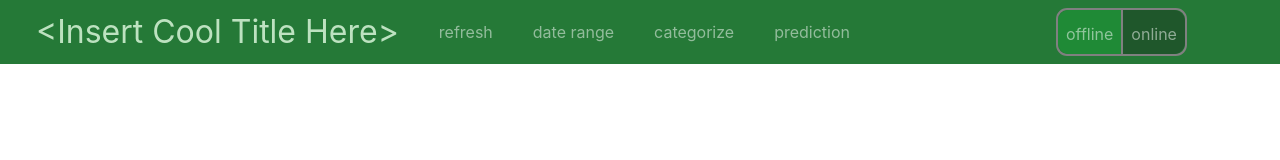
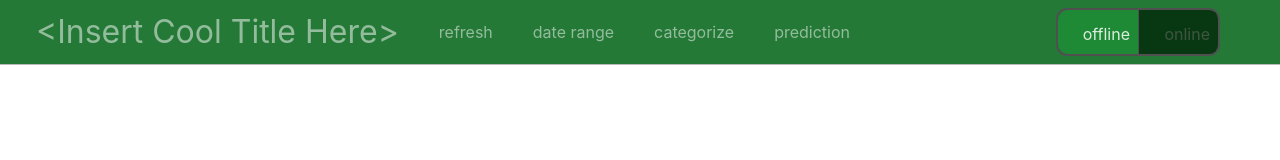
Before and after one commit to glennneiger/finance-visualizer, a React app: page / in a window 1280 px wide. Built offline with nearby package versions, Linux system fonts and the light colour scheme.

Commit message:
Add date range and online/offline selection to navbar.

```diff
--- a/package.json
+++ b/package.json
@@ -49,9 +49,11 @@
     "bootstrap": "^4.1.3",
     "concurrently": "^4.0.1",
     "jquery": "^3.3.1",
+    "moment": "^2.22.2",
     "nodemon": "^1.18.4",
     "popper.js": "^1.14.4",
     "react": "^16.5.2",
+    "react-datepicker": "^1.7.0",
     "react-dom": "^16.5.2"
   }
 }
--- a/src/client/scripts/index.js
+++ b/src/client/scripts/index.js
@@ -4,14 +4,33 @@ import 'bootstrap/dist/css/bootstrap.min.css';
 
 import React from 'react';
 import ReactDOM from 'react-dom';
-
+import moment from 'moment';
 import { NavBar } from "./navbar/navbar"
 
 class App extends React.Component {
+
+  constructor(props){
+    super(props);
+    this.state = {online:false, startDate:moment().startOf('day'), endDate:moment().startOf('day')};
+  }
+
+  setIsOnline = (isOnline) => {
+    this.setState(()=>({online:isOnline}));
+  }
+
+  setDateRange = (startDate, endDate) => {
+    this.setState(()=>{
+      return {
+        startDate:startDate,
+        endDate:endDate
+      }
+    });
+  }
+
   render() {
     return (
       <div>
-        <NavBar />
+        <NavBar setIsOnline={this.setIsOnline} online={this.state.online} startDate={this.state.startDate} endDate={this.state.endDate} setDateRange={this.setDateRange}/>
       </div>
     );
   }
--- /dev/null
+++ b/src/client/scripts/navbar/date-range.js
@@ -0,0 +1,107 @@
+import React from 'react';
+import DatePicker from 'react-datepicker';
+import moment from 'moment';
+
+import 'react-datepicker/dist/react-datepicker.css';
+
+
+export default class DateRangeForm extends React.Component{
+
+    constructor(props){
+      super(props);
+      this.state = {
+        visible: this.props.active,
+        start:{date: this.props.startDate, visible: false, displayName: "Start Date",error:false},
+        end:{date: this.props.endDate, visible: false, displayName: "End Date",error:false},
+      }
+    }
+
+    resetAll = () => {
+      this.setState({
+        visible: this.props.active,
+        start:{date: this.props.startDate, visible: false, displayName: "Start Date",error:false},
+        end:{date: this.props.endDate, visible: false, displayName: "End Date",error:false},
+      });
+    }
+
+    setDate = (key,date) => {
+      this.setState((previousState)=>{
+        let changes = Object.assign(previousState);
+        changes[key].date = date;
+        changes[key].visible = false;
+
+        let startDate = key === 'start' ? date : changes.start.date;
+        let endDate = key === 'end' ? date : changes.end.date;
+        changes.start.error = !this.validateStartDate(startDate);
+        changes.end.error = !this.validateEndDate(startDate,endDate);
+        return changes;
+      });
+    }
+
+    toggleVisibility = (key) => {
+      this.setState((previousState) =>{
+        let previousDatePicker = previousState[key];
+        let response = {};
+        response[key] = Object.assign(previousDatePicker);
+        response[key].visible = !previousDatePicker.visible;
+        response[key].error = false;
+        return response;
+      });
+    }
+
+    clearError = (key,event) =>{
+      console.log("focus");
+      this.setState( (previousState)=>{
+        let response = Object.assign(previousState);
+        response[key].error = false;
+        return response;
+      });
+    }
+
+    apply = (event) =>{
+      if(this.validate(this.state.start.date,this.state.end.date)){
+        this.props.callback(this.state.start.date,this.state.end.date);
+        return;
+      }
+    }
+
+    validate = (startDate,endDate) => this.validateStartDate(startDate) && this.validateEndDate(startDate,endDate);
+
+    validateStartDate = (startDate)=> startDate != null && moment.isMoment(startDate);
+
+    validateEndDate = (startDate,endDate)=> (endDate != null && moment.isMoment(endDate) && endDate.isSameOrAfter(startDate));
+
+    render(){
+      let displayClass = this.props.active ? "navbar-date-container" : "navbar-date-container-disabled";
+      return (
+        <div className={displayClass}>
+            <DateSelector name="start" visible={this.state.start.visible} date={this.state.start.date}
+              setDate={this.setDate} toggleVisibility={this.toggleVisibility} displayName={this.state.start.displayName}
+              error={this.state.start.error}/>
+            <DateSelector name="end" visible={this.state.end.visible} date={this.state.end.date}
+              setDate={this.setDate} toggleVisibility={this.toggleVisibility} displayName={this.state.end.displayName}
+              error={this.state.end.error} onFocus={this.clearError}/>
+            <button className="navbar-date-apply" onClick={this.apply}>Apply</button>
+        </div>
+      );
+  }
+}
+
+const DateSelector = (props) => {
+  let buttonClass = props.error ? 'navbar-date-button-error' : 'navbar-date-button';
+  return(
+    <div className="navbar-date-subcontainer">
+      <div className="navbar-date-labelblock">
+        <label className="navbar-date-label">{props.displayName}:</label>
+        <button className={buttonClass} onClick={(event) => props.toggleVisibility(props.name)}>{props.date.format('M/D/YYYY')}</button>
+      </div>
+      {props.visible ? (
+        <div className="navbar-date-picker">
+          <DatePicker inline peekNextMonth={false} selected={props.date}
+            onSelect={(date)=>props.setDate(props.name,date)}
+            />
+        </div>) : ''
+      }
+    </div>
+  );
+}
--- a/src/client/scripts/navbar/navbar.js
+++ b/src/client/scripts/navbar/navbar.js
@@ -1,37 +1,48 @@
 import "../../styles/navbar.scss"
 import React from 'react';
 
+import OnlineSlider from "./online-slider";
+import DateRangeForm from "./date-range"
+
 export class NavBar extends React.Component{
 
-  constructor(){
-    super();
+  constructor(props){
+    super(props);
+    this.state = {displayDateRange:false};
+    this.dateRangeForm = React.createRef();
   }
 
+  toggleDisplayDateRange = function(event){
+    this.setState((prevState)=>({displayDateRange:!prevState.displayDateRange}));
+    this.dateRangeForm.current.resetAll();
+  }
+  setDateRange = function(startDate,endDate){
+    this.props.setDateRange(startDate,endDate);
+    this.setState({displayDateRange:false});
+  }
   render(props) {
     return (
-      <nav id="navbar-nav" className="container-fluid navbar navbar-dark  main-navbar">
+      <div>
+        <nav id="navbar-nav" className="container-fluid navbar  main-navbar">
           <div className="row">
-          <div class="col-lg-10 vert-align">
+            <div className="col-lg-10 col-xs-12 vert-align">
               <div className="inline">
                   <span className="navbar-title">&lt;Insert Cool Title Here&gt;</span>
               </div>
-            <div class="inline navbar-left-container-wrapper">
+              <div className="inline navbar-left-container-wrapper">
                 <ul id="navbar-left-container">
                   <li className="navbar-item navbar-text">refresh</li>
-                <li className="navbar-item navbar-text">date range</li>
+                  <li onClick={this.toggleDisplayDateRange.bind(this)} className="navbar-item navbar-text">date range</li>
                   <li className="navbar-item navbar-text">categorize</li>
                   <li className="navbar-item navbar-text">prediction</li>
                 </ul>
               </div>
             </div>
-          <div class="col-lg-2">
-            <div class="navbar-right-container">
-              <span class="navbar-text navbar-status-option navbar-status-option-left navbar-status-option-active">offline</span>
-              <span class="navbar-text navbar-status-option navbar-status-option-right navbar-status-option-inactive">online</span>
-            </div>
-          </div>
+            <OnlineSlider setIsOnline={this.props.setIsOnline} online={this.props.online} />
           </div>
         </nav>
+        <DateRangeForm ref={this.dateRangeForm} active={this.state.displayDateRange} startDate={this.props.startDate} endDate={this.props.endDate} callback={this.setDateRange.bind(this)}/>
+      </div>
     );
   };
 }
--- /dev/null
+++ b/src/client/scripts/navbar/online-slider.js
@@ -0,0 +1,16 @@
+import React from 'react';
+
+export default (props) => {
+  let sliderClass = props.online ? "navbar-slider-on" : "navbar-slider-off";
+  return (
+    <div className="col-lg-2 d-none d-lg-block">
+      <div onClick={() => props.setIsOnline(!props.online)} className="navbar-right-container">
+        <div className="navbar-slider-wrapper">
+          <div className={sliderClass}></div>
+        </div>
+        <span className="navbar-text navbar-status-option navbar-status-option-left">offline</span>
+        <span className="navbar-text navbar-status-option navbar-status-option-right">online</span>
+      </div>
+    </div>
+  );
+}
--- a/src/client/styles/navbar.scss
+++ b/src/client/styles/navbar.scss
@@ -1,10 +1,15 @@
 $background-color: #257937;
 $height: 4rem;
-$status-border: grey;
+$status-border: rgb(80, 80, 80);
 $status-border-radius: .7rem;
+$status-border-width: 2px;
+$date-border-radius: .5rem;
+
+////////////////////////  NAV  ////////////////////////////////
+///////////////////////////////////////////////////////////////
 .main-navbar{
   background-color:$background-color;
-  color:#bde2c0;
+  color:rgba(255, 255, 255, 0.5);
   padding-top: 0;
   padding-bottom: 0;
   justify-content:left;
@@ -76,34 +81,107 @@ $status-border-radius: .7rem;
 }
 
 .navbar-right-container{
-  border: 2px solid $status-border;
+  border: $status-border-width solid $status-border;
   border-radius: $status-border-radius;
   width:fit-content;
   height:3rem;
   margin-top:.5rem;
-  vertical-align:middle;
   cursor:pointer;
 }
+
+/////////////////////  Online Slider  /////////////////////////
+///////////////////////////////////////////////////////////////
+
 .navbar-status-option{
   padding-left:.5rem;
   padding-right:.5rem;
   display:inline-block;
   line-height:3rem;
   vertical-align:top;
+  width:5rem;
+  background-color:#1f8a36;
+  color:rgba(255, 255, 255, 0.842);
 }
 
 .navbar-status-option-left{
-  border-right: 1px solid $status-border;
   border-radius: $status-border-radius 0 0 $status-border-radius;
 }
 .navbar-status-option-right{
-  border-left: 1px solid $status-border;
   border-radius: 0 $status-border-radius $status-border-radius 0;
 }
 
-.navbar-status-option-active{
-  background-color:#1f8a36;
+%navbar-slider{
+  background-color:#011804b7;
+  height:100%;
+  width:100%;
+  transition: margin-left .7s,border-right .1s,border-left .1s,border-radius .1s;
 }
-.navbar-status-option-inactive{
-  background-color:#1f572b;
+
+.navbar-slider-on {
+  @extend %navbar-slider;
+  border-right: $status-border-width/2 solid $status-border;
+  border-radius: $status-border-radius*.8 0 0 $status-border-radius*.8;
 }
+
+.navbar-slider-off{ //applied programatically
+  @extend %navbar-slider;
+  margin-left:5rem;
+  border-right: 0 solid $status-border;
+  border-left: $status-border-width/2 solid $status-border;
+  border-radius: 0 $status-border-radius*.8 $status-border-radius*.8 0;
+}
+
+.navbar-slider-wrapper{
+  position:absolute;
+  width:5rem;
+  color:#00000000; //to hide the text.  Text must be in an element for it to be drawn, but we just want the background.
+  vertical-align:top;
+  height: 3rem;
+  padding-top:0px;
+  padding-bottom: $status-border-width*2; //because the surrounding container has a top and border of 2px.
+}
+
+/////////////////////// Date Range /////////////////////////
+////////////////////////////////////////////////////////////
+.navbar-date-container{
+  text-align:center;
+  background-color:#BBBBBB;
+  transition: margin-top 1s;
+}
+.navbar-date-container-disabled{
+  @extend .navbar-date-container;
+  margin-top:-3rem;
+}
+
+.navbar-date-subcontainer{
+  display:inline-block;
+  width:15rem;
+  padding-top:10px;
+  padding-bottom:10px;
+}
+.navbar-date-labelblock{
+  display:block;
+}
+.navbar-date-label{
+  padding-bottom:0;
+  margin-bottom:0;
+}
+.navbar-date-button{
+  margin-left:1rem;
+  padding-bottom:0;
+  border-radius: $date-border-radius;
+  background-color:#DDDDDD;
+  border-width:2px;
+  border-color:#BBBBBB;
+}
+.navbar-date-picker{
+  position:absolute;
+}
+.navbar-date-apply{
+  border-radius: .4rem;
+}
+.navbar-date-button-error{
+  @extend .navbar-date-button;
+  border-color:red;
+  border-width:2px;
+}
```
Also changed, not shown: 1 other file. Lines whose indentation alone changed are shown as unchanged.
